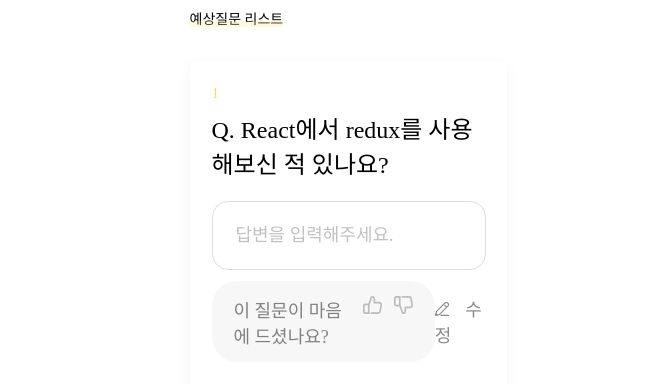
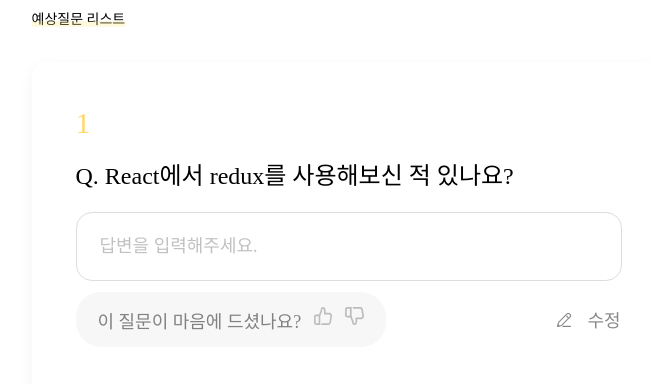
Before and after one commit to SominLeeeeee/highlightme_front_public, a React (Create React App) app: page /questions/1 in a window 1280 px wide. Shown: the top 384 px of the page, without its empty margins (292-945 px from the left). Built offline with nearby package versions, Linux system fonts and the light colour scheme; the HTML template or start-up script is replaced by a standard one.

Commit message:
questionList px -> rem

```diff
--- a/src/routes/QuestionsList.js
+++ b/src/routes/QuestionsList.js
@@ -21,13 +21,13 @@
       <div className="questionsListParent2">
         <HighlightText
           text="예상질문 리스트"
-          marginBottom="27px"
+          marginBottom="1.75rem"
         ></HighlightText>
         <ShadowBox
           aOfRgba="0.05"
           flexDirection="column"
-          padding="22px"
-          radius="8px"
+          padding="2.75rem"
+          radius="1rem"
         >
           <p id="keywordName">{keyword}</p>
           {arr.map((element) => (
--- a/src/style/questionsList.scss
+++ b/src/style/questionsList.scss
@@ -7,35 +7,19 @@
   align-items: center;
 
   .questionsListParent2 {
-    width: 317px;
+    width: 39.563rem;
     display: flex;
     justify-content: center;
     flex-direction: column;
   }
 }
 
-#questionsTitleParent {
-  width: fit-content;
-  #questionsTitle {
-    text-align: left;
-    width: fit-content;
-    font-size: 14px;
-    font-family: "AppleSDGothicNeo-Bold";
-  }
-  #questionsTitleBackground {
-    height: 5.5px;
-    width: 100%;
-    margin: -22px 0 16px 0;
-    background-color: #fde97f41;
-  }
-}
-
 #keywordName {
-  margin-top: 2px;
-  margin-bottom: 8px;
+  margin-bottom: 1rem;
+  margin-top: 0;
   font-family: "AppleSDGothicNeo-Bold";
   color: $subyellowb;
-  font-size: 15px;
+  font-size: 1.875rem;
   text-align: left;
   display: block;
 }
```
